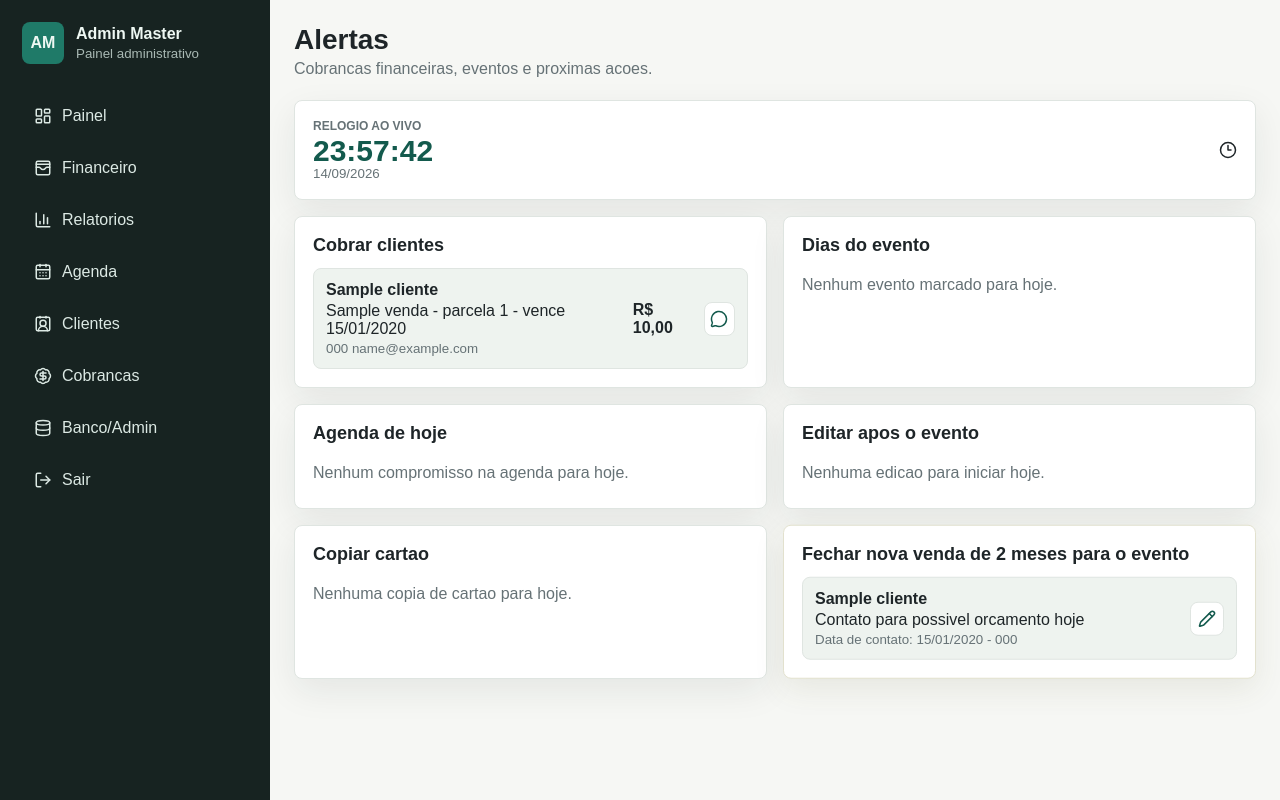
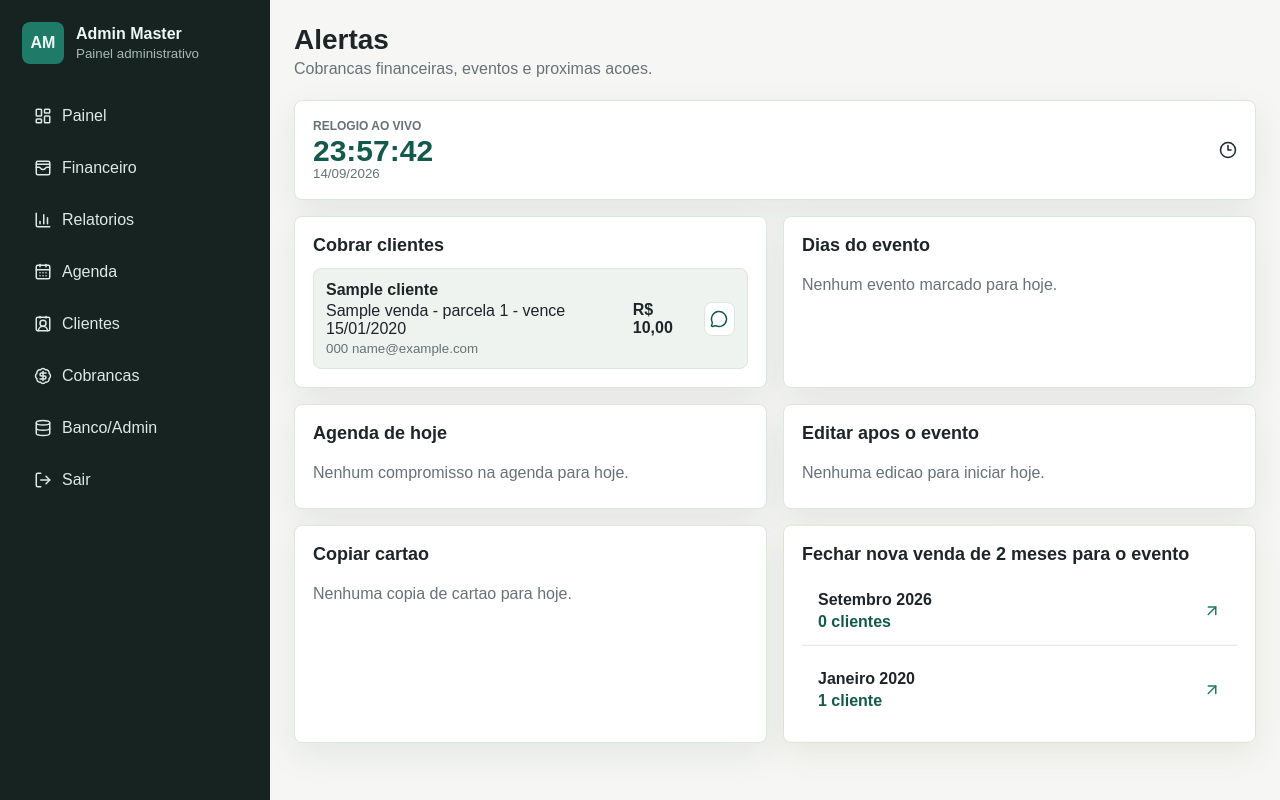
Before and after one commit to falcao27/CRM_Fotografos, a Django app: page /alertas/ in a window 1280 px wide. Run offline with Django 5.2, Linux system fonts and the light colour scheme; a user stored in the database is signed in; data comes from the database, SQL or seed files in the repository; tables that the repository leaves empty hold one stand-in row (values such as "Sample post").

Commit message:
Adiciona detalhe mensal aos alertas de recompra

```diff
--- a/crm/urls.py
+++ b/crm/urls.py
@@ -94,6 +94,11 @@ urlpatterns = [
     path("agenda/<int:pk>/editar/", views.tarefa_form, name="tarefa_editar"),
     path("agenda/<int:pk>/excluir/", views.tarefa_excluir, name="tarefa_excluir"),
     path("agenda/<int:pk>/concluir/", views.tarefa_marcar_concluida, name="tarefa_marcar_concluida"),
+    path(
+        "alertas/recompra/<int:ano>/<int:mes>/",
+        views.clientes_recompra_mes,
+        name="clientes_recompra_mes",
+    ),
     path("documentos/", views.documentos, name="documentos"),
     path("documentos/novo/", views.documento_form, name="documento_novo"),
     path("documentos/<int:pk>/editar/", views.documento_form, name="documento_editar"),
--- a/crm/views.py
+++ b/crm/views.py
@@ -1545,6 +1545,8 @@ def parcela_excluir(request, pk):
 
 def alertas(request):
     hoje = timezone.localdate()
+    inicio_mes = hoje.replace(day=1)
+    fim_mes = hoje.replace(day=monthrange(hoje.year, hoje.month)[1])
     agora = timezone.localtime()
     parcelas = filtrar_parcelas_empresa(Parcela.objects.select_related("venda", "venda__cliente"), request).exclude(status="pago").filter(
         Q(vencimento__lt=hoje) | Q(lembrete_em__lte=hoje)
@@ -1577,7 +1579,35 @@ def alertas(request):
             else:
                 tarefa.alerta_estado = "passado"
                 tarefa.alerta_mensagem = "Horario ja passou. Confirme se o compromisso foi realizado."
-    clientes_recompra = [cliente for cliente in filtrar_empresa(Cliente.objects.all(), request) if cliente.precisa_alerta_recompra]
+    clientes_recompra = filtrar_empresa(
+        Cliente.objects.filter(proxima_oportunidade__lte=fim_mes).order_by(
+            "-proxima_oportunidade", "nome"
+        ),
+        request,
+    )
+    grupos_recompra = {}
+    for cliente in clientes_recompra:
+        chave = cliente.proxima_oportunidade.replace(day=1)
+        grupo = grupos_recompra.setdefault(
+            chave,
+            {
+                "chave": chave,
+                "titulo": f"{MESES_PT[chave.month - 1]} {chave.year}",
+                "clientes": [],
+            },
+        )
+        grupo["clientes"].append(cliente)
+    grupos_recompra.setdefault(
+        inicio_mes,
+        {
+            "chave": inicio_mes,
+            "titulo": f"{MESES_PT[inicio_mes.month - 1]} {inicio_mes.year}",
+            "clientes": [],
+        },
+    )
+    grupos_recompra = [
+        grupos_recompra[chave] for chave in sorted(grupos_recompra, reverse=True)
+    ]
     clientes_evento_hoje = filtrar_empresa(Cliente.objects.filter(data_evento=hoje), request)
     clientes_edicao = filtrar_empresa(Cliente.objects.filter(data_evento=hoje - timedelta(days=1)), request)
     clientes_copia_cartao = Cliente.objects.none()
@@ -1594,12 +1624,36 @@ def alertas(request):
             "parcelas": parcelas,
             "compromissos_hoje": compromissos_hoje,
             "clientes_recompra": clientes_recompra,
+            "grupos_recompra": grupos_recompra,
             "clientes_evento_hoje": clientes_evento_hoje,
             "clientes_edicao": clientes_edicao,
             "clientes_copia_cartao": clientes_copia_cartao,
             "lembretes_anuais": lembretes_anuais,
+            "mes_recompra": f"{MESES_PT[hoje.month - 1]} {hoje.year}",
             "hoje": hoje,
             "agora": agora,
+        },
+    )
+
+
+def clientes_recompra_mes(request, ano, mes):
+    hoje = timezone.localdate()
+    if mes < 1 or mes > 12 or (ano, mes) > (hoje.year, hoje.month):
+        return redirect("alertas")
+    inicio = date(ano, mes, 1)
+    fim = inicio.replace(day=monthrange(ano, mes)[1])
+    clientes = filtrar_empresa(
+        Cliente.objects.filter(proxima_oportunidade__range=(inicio, fim)).order_by(
+            "proxima_oportunidade", "nome"
+        ),
+        request,
+    )
+    return render(
+        request,
+        "crm/clientes_recompra_mes.html",
+        {
+            "clientes": clientes,
+            "mes_titulo": f"{MESES_PT[mes - 1]} {ano}",
         },
     )
 
--- a/static/crm/styles.css
+++ b/static/crm/styles.css
@@ -2868,6 +2868,36 @@ input[readonly] {
 
 .payment-client-row:last-child {
   border-bottom: 0;
+}
+
+.month-alert-link {
+  display: flex;
+  align-items: center;
+  justify-content: space-between;
+  gap: 12px;
+  min-height: 64px;
+  padding: 14px 16px;
+  color: var(--ink);
+  text-decoration: none;
+}
+
+.month-alert-link:hover {
+  background: var(--surface-2);
+}
+
+.month-alert-link > div {
+  display: grid;
+  gap: 4px;
+}
+
+.month-alert-link span {
+  color: var(--accent-dark);
+  font-weight: 800;
+}
+
+.month-alert-link > svg {
+  flex: 0 0 auto;
+  color: var(--accent);
 }
 
 .payment-client.has-overdue {
--- a/templates/crm/alertas.html
+++ b/templates/crm/alertas.html
@@ -191,28 +191,26 @@
     </div>
   </div>
 
-  <div class="panel{% if clientes_recompra %} attention-panel{% endif %}">
-    <div class="panel-head"><h2>Fechar nova venda de 2 meses para o evento</h2></div>
+  <div class="panel attention-panel">
+    <div class="panel-head">
+      <h2>Fechar nova venda de 2 meses para o evento</h2>
+    </div>
     <div class="list">
-      {% for cliente in clientes_recompra %}
-        <div class="list-row alert-card" role="button" tabindex="0">
+      {% for grupo in grupos_recompra %}
+        <a
+          class="payment-client-row month-alert-link"
+          href="{% url 'clientes_recompra_mes' grupo.chave.year grupo.chave.month %}"
+          target="_blank"
+          rel="noopener"
+        >
           <div>
-            <strong>{{ cliente.nome }}</strong>
-            <span>Contato para possivel orcamento hoje</span>
-            <small>Data de contato: {{ cliente.proxima_oportunidade|date:"d/m/Y" }} - {{ cliente.telefone }}</small>
+            <strong>{{ grupo.titulo }}</strong>
+            <span>{{ grupo.clientes|length }} cliente{{ grupo.clientes|length|pluralize }}</span>
           </div>
-          <a class="icon-link alert-card-action" href="{% url 'cliente_editar' cliente.pk %}" title="Editar cliente"><i data-lucide="pencil"></i></a>
-          <div class="alert-popup-content">
-            <h3>Fechar nova venda</h3>
-            <p><strong>Cliente:</strong> {{ cliente.nome }}</p>
-            <p><strong>Data de contato:</strong> {{ cliente.proxima_oportunidade|date:"d/m/Y" }}</p>
-            <p><strong>Acao:</strong> entrar em contato para possivel orcamento.</p>
-            <p><strong>Telefone:</strong> {{ cliente.telefone }}</p>
-            <p><strong>Email:</strong> {{ cliente.email }}</p>
-          </div>
-        </div>
+          <i data-lucide="arrow-up-right"></i>
+        </a>
       {% empty %}
-        <p class="empty">Nenhum contato de oportunidade para hoje.</p>
+        <p class="empty">Nenhum mes com oportunidade cadastrada.</p>
       {% endfor %}
     </div>
   </div>
```
Also changed, not shown: crm/tests.py (+38 -0 lines), templates/crm/clientes_recompra_mes.html (added, +35 -0 lines).
